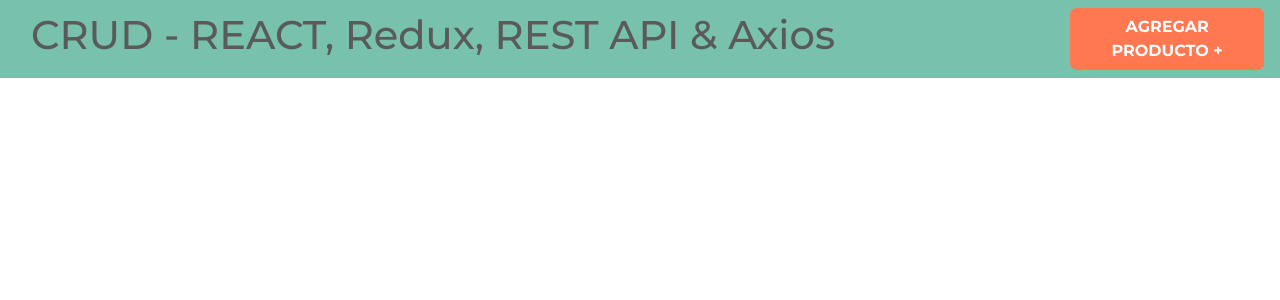
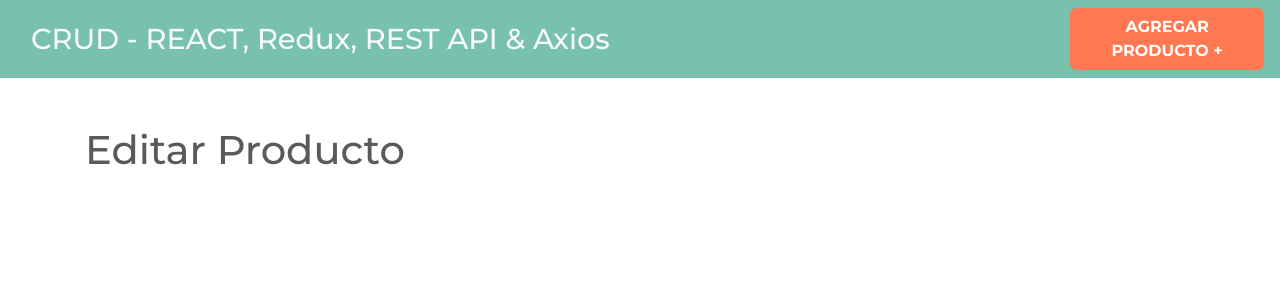
Before and after one commit to oscar02r/crudredux, a React (Create React App) app: page /productos/editar/1 in a window 1280 px wide. Shown: the top 300 px of the page. Built offline with nearby package versions, Linux system fonts and the light colour scheme.

Commit message:
Adding component editProduct

```diff
--- a/src/App.js
+++ b/src/App.js
@@ -2,16 +2,21 @@
 import { BrowserRouter as Router, Route, Switch} from 'react-router-dom';
 import Header from './components/Header';
 import Productos from './components/Productos';
+import NuevoProducto from './components/NuevoProducto';
+import EditarProducto from './components/EditarProducto';
 
 
 function App() {
   return (
     <Router>
       <Header/>
+      <div className="container mt-5">
       <Switch>
         <Route exact path="/" component={Productos}/>
-        <Route exact path="/productos/nuevo" />
+        <Route exact path="/productos/nuevo" component={NuevoProducto} />
+        <Route exact path="/productos/editar/:id" component={EditarProducto}/>
       </Switch>
+      </div>
     </Router>
   );
 }
--- /dev/null
+++ b/src/components/EditarProducto.js
@@ -0,0 +1,9 @@
+import React from 'react';
+
+const EditarProducto = () => {
+    return (
+        <h1>Editar Producto</h1>
+     );
+}
+
+export default EditarProducto;
--- a/src/components/Header.js
+++ b/src/components/Header.js
@@ -1,17 +1,19 @@
-import React from 'react'
+import React from 'react';
+import { Link } from 'react-router-dom';
 
 const Header = () => {
     return (
         <nav className="navbar navbar-expand-lg navbar-dark bg-primary justify-content-between ">
 
               <div className="container">
-                <h1>CRUD - REACT, Redux, REST API & Axios</h1>
+                <h1><Link to={'/'} className="text-light">CRUD - REACT, Redux, REST API & Axios
+                </Link></h1>
               </div>
 
-              <a href="/productos/nuevo"
+              <Link to="/productos/nuevo"
                  className="btn btn-danger nuevo-post d-block d-md-inline-block"
               >
-              Agregar Producto &#43;</a>
+              Agregar Producto &#43;</Link>
         </nav>
      );
 }
```
